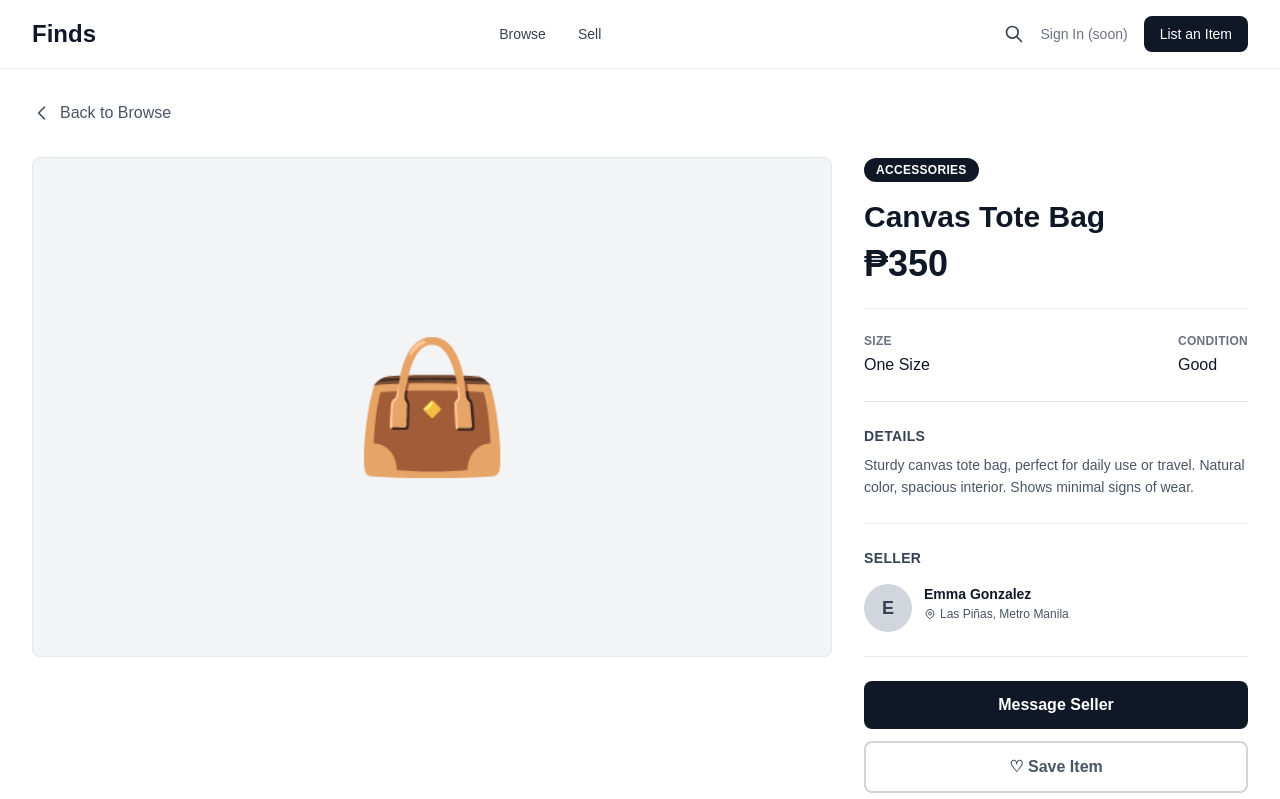
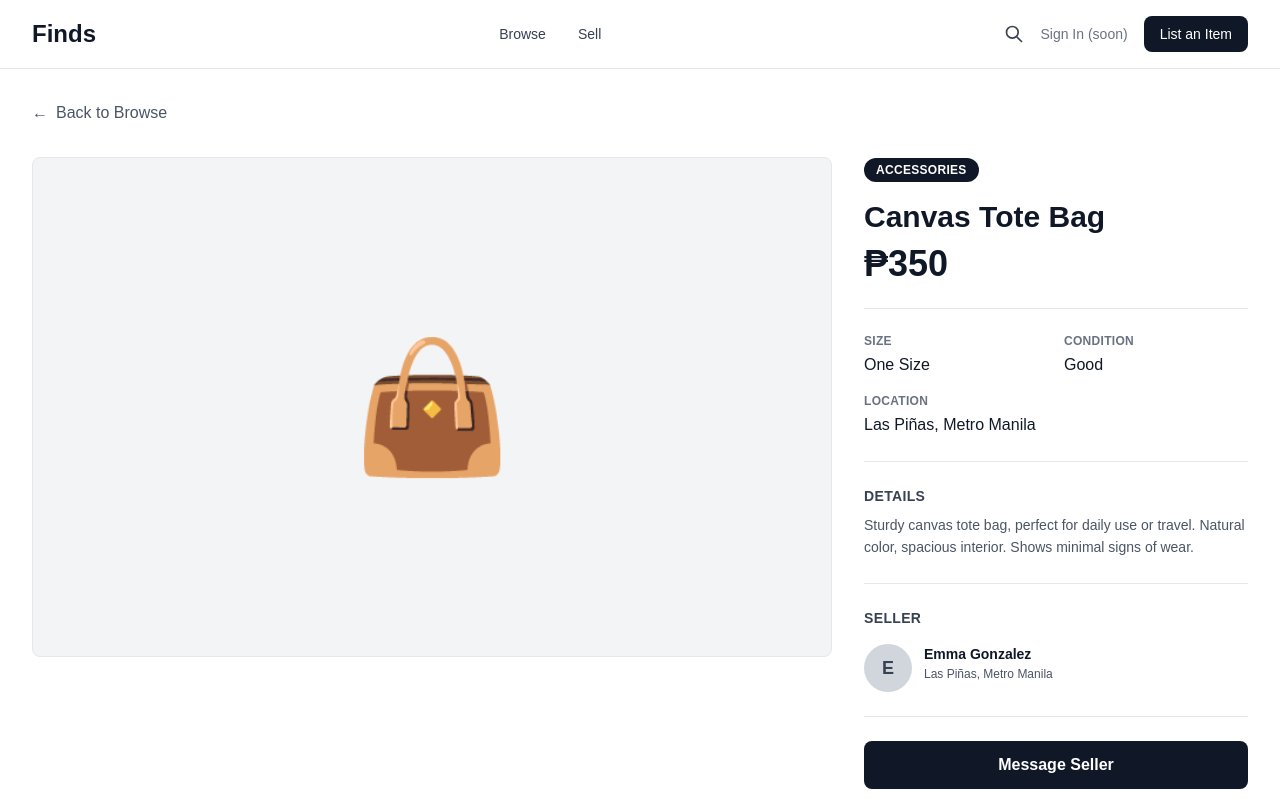
Before and after one commit to JoshiT3ch/finds, a Next.js app: page /items/canvas-tote-bag in a window 1280 px wide. Shown: the top 799 px of the page. Built offline with nearby package versions, Linux system fonts and the light colour scheme.

Commit message:
feat: add Supabase listing detail pages

```diff
--- a/src/app/items/[slug]/page.tsx
+++ b/src/app/items/[slug]/page.tsx
@@ -1,209 +1,413 @@
-import React from 'react';
-import Link from 'next/link';
-import { notFound } from 'next/navigation';
-import Header from '@/components/Header';
-import Footer from '@/components/Footer';
-import ProductCard from '@/components/ProductCard';
-import ItemActions from '@/components/ItemActions';
-import { getListingBySlug, getRelatedListings, listings } from '@/data/listings';
+import type { Metadata } from "next";
+import Image from "next/image";
+import Link from "next/link";
+import { notFound } from "next/navigation";
+import Header from "@/components/Header";
+import Footer from "@/components/Footer";
+import ProductCard from "@/components/ProductCard";
+import ItemActions from "@/components/ItemActions";
+import {
+  getListingBySlug,
+  getRelatedListings,
+  listings,
+  type Listing,
+} from "@/data/listings";
+import { requireSupabasePublicConfig } from "../../../../utils/supabase/config";
+import { createClient } from "../../../../utils/supabase/server";
 
-export const metadata = {
-  title: 'Item Details - Finds Marketplace',
-  description: 'View item details on Finds',
+const LISTING_FIELDS =
+  "id, title, category, size, condition, price, location, description, flaws, status, image_url, created_at";
+const LISTING_IMAGES_PATH = "/storage/v1/object/public/listing-images/";
+const UUID_PATTERN =
+  /^[0-9a-f]{8}-[0-9a-f]{4}-[1-8][0-9a-f]{3}-[89ab][0-9a-f]{3}-[0-9a-f]{12}$/i;
+
+export const dynamic = "force-dynamic";
+
+type ListingRow = {
+  id: string | number | null;
+  title: string | null;
+  category: string | null;
+  size: string | null;
+  condition: string | null;
+  price: number | string | null;
+  location: string | null;
+  description: string | null;
+  flaws: string | string[] | Record<string, unknown> | null;
+  status: string | null;
+  image_url: string | null;
+  created_at: string | null;
 };
 
-export function generateStaticParams() {
-  return listings.map((listing) => ({
-    slug: listing.slug,
-  }));
+type DatabaseListing = {
+  id: string;
+  name: string;
+  price: number;
+  category: string;
+  size: string;
+  condition: string;
+  location: string;
+  description: string;
+  flaws: string;
+  image: string | null;
+};
+
+type DatabaseLookup =
+  | { status: "success"; listing: DatabaseListing }
+  | { status: "missing" }
+  | { status: "error" };
+
+function isUuid(value: string) {
+  return UUID_PATTERN.test(value);
 }
 
-interface ItemPageProps {
-  params: {
-    slug: string;
+function getText(value: unknown, fallback: string) {
+  const text = typeof value === "string" ? value.trim() : "";
+  return text || fallback;
+}
+
+function getFlaws(value: ListingRow["flaws"]) {
+  if (Array.isArray(value)) {
+    return value.filter((flaw) => typeof flaw === "string").join(" ").trim();
+  }
+
+  return typeof value === "string" ? value.trim() : "";
+}
+
+function getPrice(value: ListingRow["price"]) {
+  const price = typeof value === "string" ? Number(value.trim()) : value;
+
+  return typeof price === "number" && Number.isFinite(price) && price > 0
+    ? price
+    : null;
+}
+
+function getValidListingImageUrl(
+  imageUrl: string | null,
+  supabaseUrl: string,
+) {
+  if (!imageUrl) return null;
+
+  try {
+    const parsedImageUrl = new URL(imageUrl);
+    const parsedSupabaseUrl = new URL(supabaseUrl);
+
+    if (
+      parsedImageUrl.protocol !== "https:" ||
+      parsedImageUrl.origin !== parsedSupabaseUrl.origin ||
+      !parsedImageUrl.pathname.startsWith(LISTING_IMAGES_PATH) ||
+      parsedImageUrl.search !== "" ||
+      parsedImageUrl.hash !== "" ||
+      parsedImageUrl.username !== "" ||
+      parsedImageUrl.password !== ""
+    ) {
+      return null;
+    }
+
+    return parsedImageUrl.toString();
+  } catch {
+    return null;
+  }
+}
+
+function mapDatabaseListing(row: ListingRow, supabaseUrl: string) {
+  const id = row.id === null ? "" : String(row.id).trim();
+  const price = getPrice(row.price);
+
+  if (!id || price === null || row.status !== "available") return null;
+
+  return {
+    id,
+    name: getText(row.title, "Untitled listing"),
+    price,
+    category: getText(row.category, "Uncategorized"),
+    size: getText(row.size, "Not specified"),
+    condition: getText(row.condition, "Not specified"),
+    location: getText(row.location, "Location not specified"),
+    description: getText(row.description, "No description provided."),
+    flaws: getFlaws(row.flaws),
+    image: getValidListingImageUrl(row.image_url, supabaseUrl),
+  } satisfies DatabaseListing;
+}
+
+async function getDatabaseListing(id: string): Promise<DatabaseLookup> {
+  try {
+    const { url: supabaseUrl } = requireSupabasePublicConfig();
+    const supabase = await createClient();
+    const { data, error } = await supabase
+      .from("listings")
+      .select(LISTING_FIELDS)
+      .eq("id", id)
+      .eq("status", "available")
+      .maybeSingle();
+
+    if (error) {
+      console.error("Item listing query failed.");
+      return { status: "error" };
+    }
+
+    const listing = data
+      ? mapDatabaseListing(data as ListingRow, supabaseUrl)
+      : null;
+
+    return listing ? { status: "success", listing } : { status: "missing" };
+  } catch {
+    console.error("Item listing could not be loaded.");
+    return { status: "error" };
+  }
+}
+
+export function generateStaticParams() {
+  return listings.map((listing) => ({ slug: listing.slug }));
+}
+
+export async function generateMetadata(
+  props: PageProps<"/items/[slug]">,
+): Promise<Metadata> {
+  const { slug } = await props.params;
+
+  if (isUuid(slug)) {
+    const result = await getDatabaseListing(slug);
+    if (result.status === "success") {
+      return {
+        title: `${result.listing.name} - Finds Marketplace`,
+        description: result.listing.description,
+      };
+    }
+    if (result.status === "missing") notFound();
+  } else {
+    const listing = getListingBySlug(slug);
+    if (listing) {
+      return {
+        title: `${listing.name} - Finds Marketplace`,
+        description: listing.description,
+      };
+    }
+  }
+
+  return {
+    title: "Item Details - Finds Marketplace",
+    description: "View item details on Finds",
   };
 }
 
-export default async function ItemPage({ params }: ItemPageProps) {
-  const { slug } = await params;
-  const listing = getListingBySlug(slug);
+type DetailListing = Omit<DatabaseListing, "id" | "flaws"> & {
+  id: string | number;
+  flaws?: string;
+  brand?: string;
+  sellerName?: string;
+};
 
-  if (!listing) {
-    notFound();
+function ListingImage({ listing }: { listing: DetailListing }) {
+  return (
+    <div className="flex h-96 items-center justify-center overflow-hidden rounded-lg border border-gray-200 bg-gray-100 sm:h-[500px]">
+      {listing.image?.startsWith("https://") ? (
+        <Image
+          src={listing.image}
+          alt={listing.name}
+          width={1200}
+          height={1200}
+          className="h-full w-full object-cover"
+        />
+      ) : listing.image ? (
+        <div className="text-9xl">{listing.image}</div>
+      ) : (
+        <div className="px-6 text-center text-sm font-medium text-gray-500">
+          Image unavailable
+        </div>
+      )}
+    </div>
+  );
 }
 
-  const relatedListings = getRelatedListings(slug, 3);
-
-  // Get seller initial for avatar
-  const sellerInitial = listing.sellerName.charAt(0).toUpperCase();
+function ItemDetail({
+  listing,
+  relatedListings = [],
+  showActions = false,
+}: {
+  listing: DetailListing;
+  relatedListings?: Listing[];
+  showActions?: boolean;
+}) {
+  const formattedPrice = new Intl.NumberFormat("en-PH", {
+    style: "currency",
+    currency: "PHP",
+    minimumFractionDigits: 0,
+    maximumFractionDigits: 2,
+  }).format(listing.price);
+  const sellerInitial = listing.sellerName?.charAt(0).toUpperCase();
 
   return (
     <div className="min-h-screen bg-white">
       <Header />
-
-      <main className="max-w-7xl mx-auto px-4 sm:px-6 lg:px-8 py-8">
-        {/* Back Navigation */}
+      <main className="mx-auto max-w-7xl px-4 py-8 sm:px-6 lg:px-8">
         <Link
           href="/browse"
-          className="inline-flex items-center gap-2 text-gray-600 hover:text-gray-900 mb-8 font-medium transition"
+          className="mb-8 inline-flex items-center gap-2 font-medium text-gray-600 transition hover:text-gray-900"
         >
-          <svg
-            className="w-5 h-5"
-            fill="none"
-            stroke="currentColor"
-            viewBox="0 0 24 24"
-          >
-            <path
-              strokeLinecap="round"
-              strokeLinejoin="round"
-              strokeWidth={2}
-              d="M15 19l-7-7 7-7"
-            />
-          </svg>
+          <span aria-hidden="true">←</span>
           Back to Browse
         </Link>
 
-        {/* Item Details Grid */}
-        <div className="grid grid-cols-1 lg:grid-cols-3 gap-8 mb-16">
-          {/* Image Column */}
+        <div className="mb-16 grid grid-cols-1 gap-8 lg:grid-cols-3">
           <div className="lg:col-span-2">
-            <div className="bg-gray-100 rounded-lg h-96 sm:h-[500px] flex items-center justify-center overflow-hidden border border-gray-200">
-              {listing.image.startsWith('http') ? (
-                // eslint-disable-next-line @next/next/no-img-element
-                <img
-                  src={listing.image}
-                  alt={listing.name}
-                  className="w-full h-full object-cover"
-                />
-              ) : (
-                <div className="text-9xl">{listing.image}</div>
-              )}
-            </div>
+            <ListingImage listing={listing} />
           </div>
 
-          {/* Details Column */}
           <div className="lg:col-span-1">
-            {/* Category Badge */}
             <div className="mb-4">
-              <span className="inline-block bg-gray-900 text-white px-3 py-1 rounded-full text-xs font-semibold uppercase tracking-wide">
+              <span className="inline-block rounded-full bg-gray-900 px-3 py-1 text-xs font-semibold uppercase tracking-wide text-white">
                 {listing.category}
               </span>
             </div>
-
-            {/* Title and Price */}
-            <h1 className="text-2xl sm:text-3xl font-bold text-gray-900 mb-2 leading-tight">
+            <h1 className="mb-2 text-2xl font-bold leading-tight text-gray-900 sm:text-3xl">
               {listing.name}
             </h1>
-
-            {listing.brand && (
-              <p className="text-sm text-gray-500 font-medium mb-4">
+            {listing.brand ? (
+              <p className="mb-4 text-sm font-medium text-gray-500">
                 {listing.brand}
               </p>
-            )}
-
-            <div className="mb-6 pb-6 border-b border-gray-200">
-              <p className="text-3xl sm:text-4xl font-bold text-gray-900">
-                ₱{listing.price.toLocaleString()}
+            ) : null}
+            <div className="mb-6 border-b border-gray-200 pb-6">
+              <p className="text-3xl font-bold text-gray-900 sm:text-4xl">
+                {formattedPrice}
               </p>
             </div>
 
-            {/* Item Details */}
-            <div className="space-y-4 mb-6 pb-6 border-b border-gray-200">
-              <div className="flex justify-between items-start">
+            <div className="mb-6 grid grid-cols-2 gap-4 border-b border-gray-200 pb-6">
               <div>
-                  <p className="text-xs font-semibold text-gray-500 uppercase tracking-wide">
+                <p className="text-xs font-semibold uppercase tracking-wide text-gray-500">
                   Size
                 </p>
-                  <p className="text-base font-medium text-gray-900 mt-1">
+                <p className="mt-1 text-base font-medium text-gray-900">
                   {listing.size}
                 </p>
               </div>
               <div>
-                  <p className="text-xs font-semibold text-gray-500 uppercase tracking-wide">
+                <p className="text-xs font-semibold uppercase tracking-wide text-gray-500">
                   Condition
                 </p>
-                  <p className="text-base font-medium text-gray-900 mt-1">
+                <p className="mt-1 text-base font-medium text-gray-900">
                   {listing.condition}
                 </p>
               </div>
+              <div className="col-span-2">
+                <p className="text-xs font-semibold uppercase tracking-wide text-gray-500">
+                  Location
+                </p>
+                <p className="mt-1 text-base font-medium text-gray-900">
+                  {listing.location}
+                </p>
               </div>
             </div>
 
-            {/* Description */}
-            <div className="mb-6 pb-6 border-b border-gray-200">
-              <h2 className="text-sm font-semibold text-gray-700 uppercase tracking-wide mb-2">
+            <div className="mb-6 border-b border-gray-200 pb-6">
+              <h2 className="mb-2 text-sm font-semibold uppercase tracking-wide text-gray-700">
                 Details
               </h2>
-              <p className="text-gray-600 leading-relaxed text-sm">
+              <p className="text-sm leading-relaxed text-gray-600">
                 {listing.description}
               </p>
             </div>
 
-            {/* Seller Card */}
-            <div className="mb-6 pb-6 border-b border-gray-200">
-              <h2 className="text-sm font-semibold text-gray-700 uppercase tracking-wide mb-4">
+            {listing.flaws ? (
+              <div className="mb-6 border-b border-gray-200 pb-6">
+                <h2 className="mb-2 text-sm font-semibold uppercase tracking-wide text-gray-700">
+                  Flaws
+                </h2>
+                <p className="text-sm leading-relaxed text-gray-600">
+                  {listing.flaws}
+                </p>
+              </div>
+            ) : null}
+
+            {showActions && listing.sellerName ? (
+              <>
+                <div className="mb-6 border-b border-gray-200 pb-6">
+                  <h2 className="mb-4 text-sm font-semibold uppercase tracking-wide text-gray-700">
                     Seller
                   </h2>
                   <div className="flex items-start gap-3">
-                <div className="w-12 h-12 rounded-full bg-gray-300 flex items-center justify-center flex-shrink-0">
+                    <div className="flex h-12 w-12 flex-shrink-0 items-center justify-center rounded-full bg-gray-300">
                       <span className="text-lg font-bold text-gray-700">
                         {sellerInitial}
                       </span>
                     </div>
-                <div className="flex-1 min-w-0">
-                  <p className="font-semibold text-gray-900 text-sm">
+                    <div>
+                      <p className="text-sm font-semibold text-gray-900">
                         {listing.sellerName}
                       </p>
-                  <p className="text-xs text-gray-600 mt-0.5 flex items-center gap-1">
-                    <svg
-                      className="w-3 h-3"
-                      fill="none"
-                      stroke="currentColor"
-                      viewBox="0 0 24 24"
-                    >
-                      <path
-                        strokeLinecap="round"
-                        strokeLinejoin="round"
-                        strokeWidth={2}
-                        d="M17.657 16.657L13.414 20.9a1.998 1.998 0 01-2.827 0l-4.244-4.243a8 8 0 1111.314 0z"
-                      />
-                      <path
-                        strokeLinecap="round"
-                        strokeLinejoin="round"
-                        strokeWidth={2}
-                        d="M15 11a3 3 0 11-6 0 3 3 0 016 0z"
-                      />
-                    </svg>
+                      <p className="mt-0.5 text-xs text-gray-600">
                         {listing.location}
                       </p>
                     </div>
                   </div>
                 </div>
-
-            {/* Action Buttons */}
                 <ItemActions />
+              </>
+            ) : null}
           </div>
         </div>
 
-        {/* Related Finds Section */}
-        {relatedListings.length > 0 && (
+        {relatedListings.length > 0 ? (
           <section className="border-t border-gray-200 pt-16">
-            <h2 className="text-2xl font-bold text-gray-900 mb-8">
+            <h2 className="mb-8 text-2xl font-bold text-gray-900">
               Related Finds
             </h2>
-            <div className="grid grid-cols-1 sm:grid-cols-2 lg:grid-cols-3 gap-6">
+            <div className="grid grid-cols-1 gap-6 sm:grid-cols-2 lg:grid-cols-3">
               {relatedListings.map((relatedListing) => (
-                <ProductCard
-                  key={relatedListing.id}
-                  listing={relatedListing}
-                />
+                <ProductCard key={relatedListing.id} listing={relatedListing} />
               ))}
             </div>
           </section>
-        )}
+        ) : null}
       </main>
-
       <Footer />
     </div>
   );
 }
+
+function ListingError() {
+  return (
+    <div className="min-h-screen bg-white">
+      <Header />
+      <main className="mx-auto max-w-3xl px-4 py-20 text-center sm:px-6 lg:px-8">
+        <h1 className="text-2xl font-bold text-gray-900">
+          We could not load this listing.
+        </h1>
+        <p className="mt-3 text-gray-600">
+          Please try again in a moment or return to Browse.
+        </p>
+        <Link
+          href="/browse"
+          className="mt-8 inline-flex rounded-lg bg-gray-900 px-6 py-3 font-semibold text-white transition hover:bg-gray-800"
+        >
+          Back to Browse
+        </Link>
+      </main>
+      <Footer />
+    </div>
+  );
+}
+
+export default async function ItemPage(props: PageProps<"/items/[slug]">) {
+  const { slug } = await props.params;
+
+  if (!isUuid(slug)) {
+    const listing = getListingBySlug(slug);
+    if (!listing) notFound();
+
+    return (
+      <ItemDetail
+        listing={listing}
+        relatedListings={getRelatedListings(slug, 3)}
+        showActions
+      />
+    );
+  }
+
+  const result = await getDatabaseListing(slug);
+  if (result.status === "missing") notFound();
+  if (result.status === "error") return <ListingError />;
+
+  return <ItemDetail listing={result.listing} />;
+}
```
Also changed, not shown: src/app/items/[slug]/error.tsx (added, +29 -0 lines), src/app/items/[slug]/not-found.tsx (added, +29 -0 lines), src/components/ProductCard.tsx (+8 -16 lines). Lines whose indentation alone changed are shown as unchanged.
